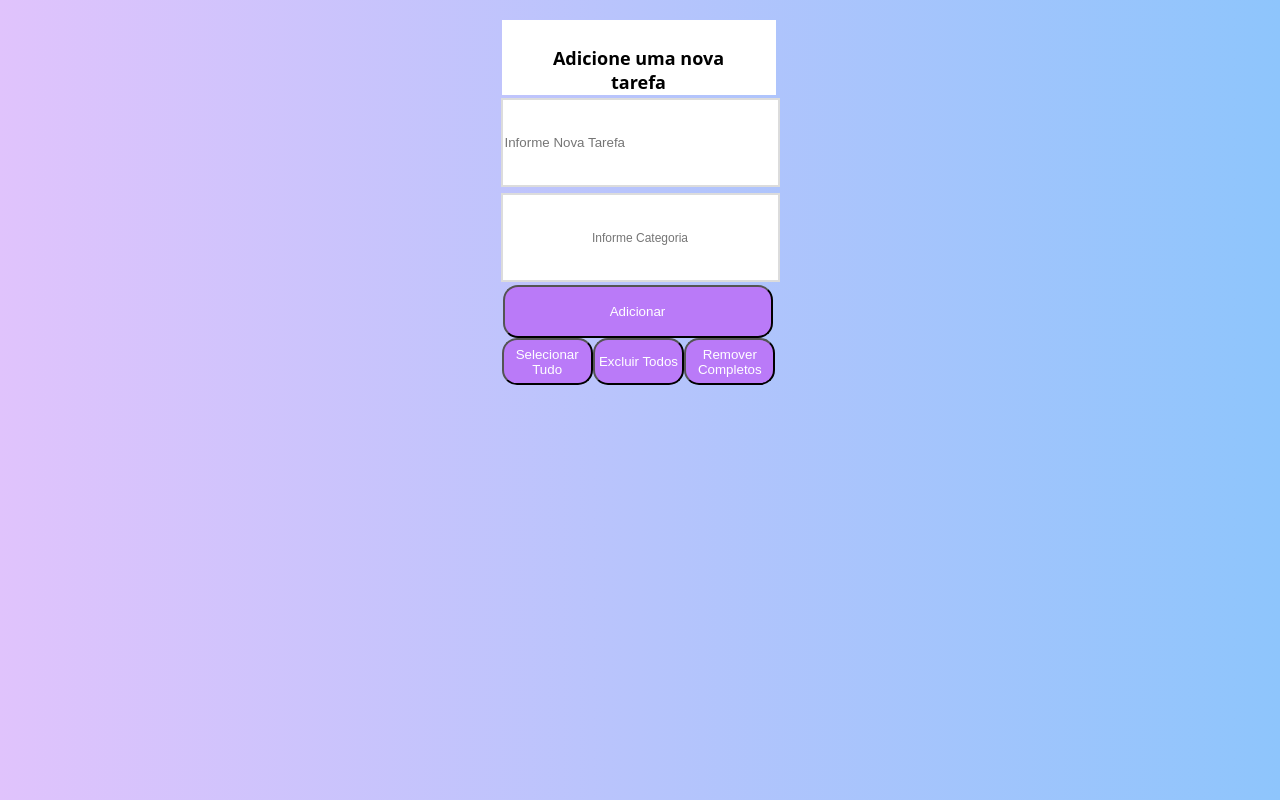
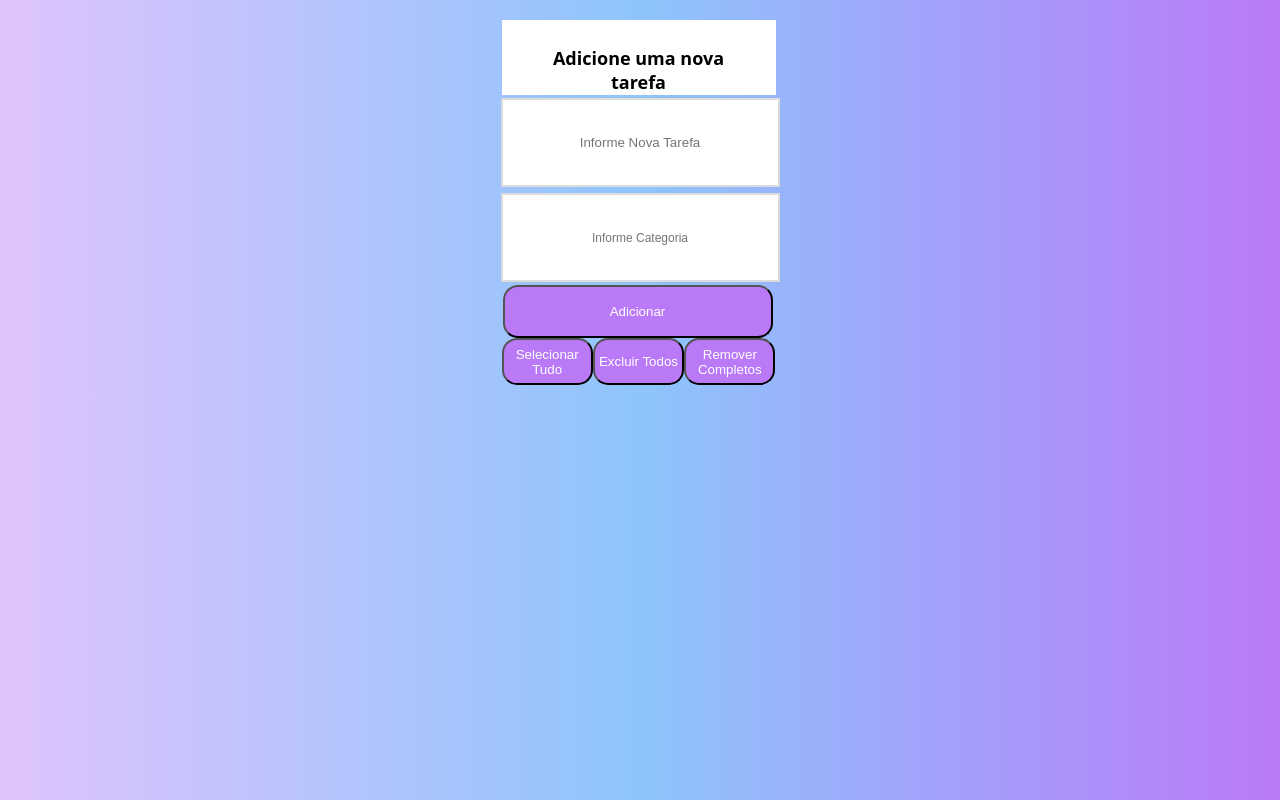
Before and after one commit to priguis/Projeto-To-do-List, a plain HTML site: page index.html in a window 1280 px wide. Drawn offline with Linux system fonts and the light colour scheme.

Commit message:
projeto apresentado

```diff
--- a/css/style.css
+++ b/css/style.css
@@ -2,7 +2,7 @@
 Cores #e0c3fc, #8ec5fc, #ba7af8 <--- */
 
  body {
-    background-image: linear-gradient(to right, #e0c3fc, #8ec5fc);
+    background-image: linear-gradient(to right, #e0c3fc, #8ec5fc,#ba7af8);
     font-family: 'Open Sans', sans-serif;
  }
  .container {
@@ -32,6 +32,7 @@ h1{
     height: 83px;
     margin: 3px 10px;
     border: 2px solid #dcdcdc;
+    text-align: center;
 
 }
 .botao {
```
